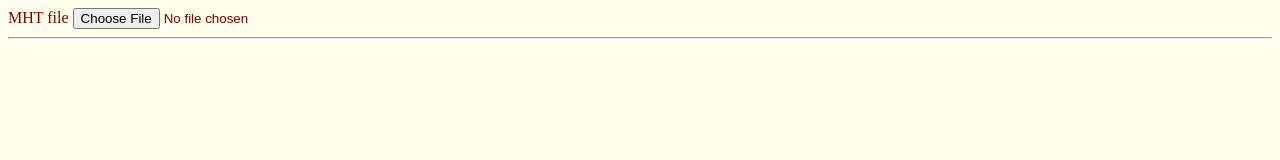
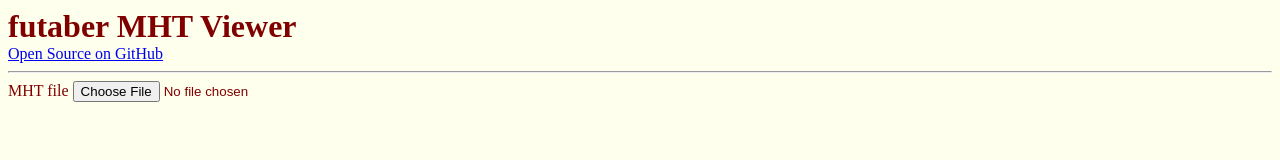
Before and after one commit to eai04191/futaber-mht-viewer, a plain HTML site: page index.html in a window 1280 px wide. Drawn offline with Linux system fonts and the light colour scheme.

Commit message:
タイトルとか追加

```diff
--- a/index.html
+++ b/index.html
@@ -6,6 +6,9 @@
         <meta name="viewport" content="width=device-width, initial-scale=1.0" />
         <title>futaber MHT Viewer</title>
         <style>
+            .no-margin {
+                margin: 0;
+            }
             body {
                 background: #ffffee;
                 color: #800000;
@@ -22,10 +25,16 @@
     </head>
     <body>
         <div>
+            <h1 class="no-margin">futaber MHT Viewer</h1>
+            <p class="no-margin">
+                <a href="https://github.com/eai04191/futaber-mht-viewer"
+                    >Open Source on GitHub</a
+                >
+            </p>
+            <hr />
             <label for="file">MHT file</label>
             <input type="file" id="file" />
         </div>
-        <hr />
 
         <div id="result"></div>
 
```
